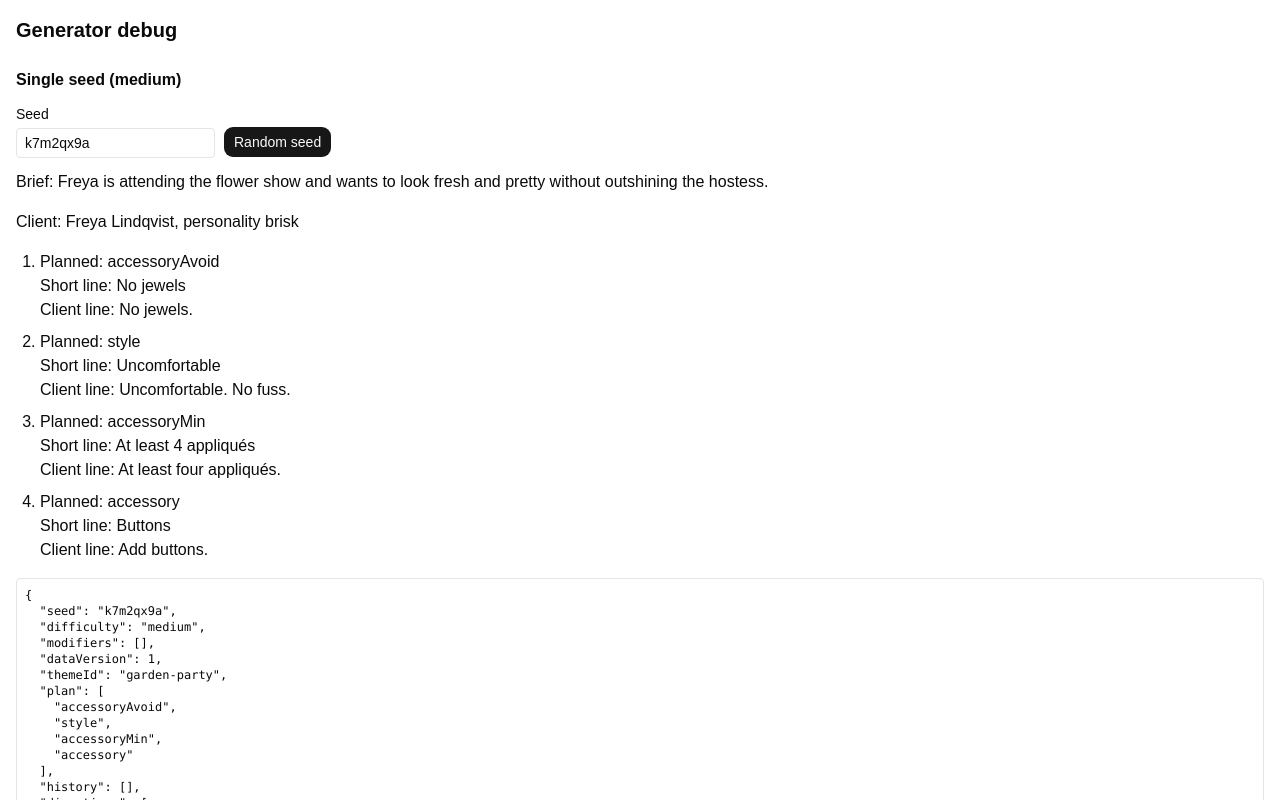
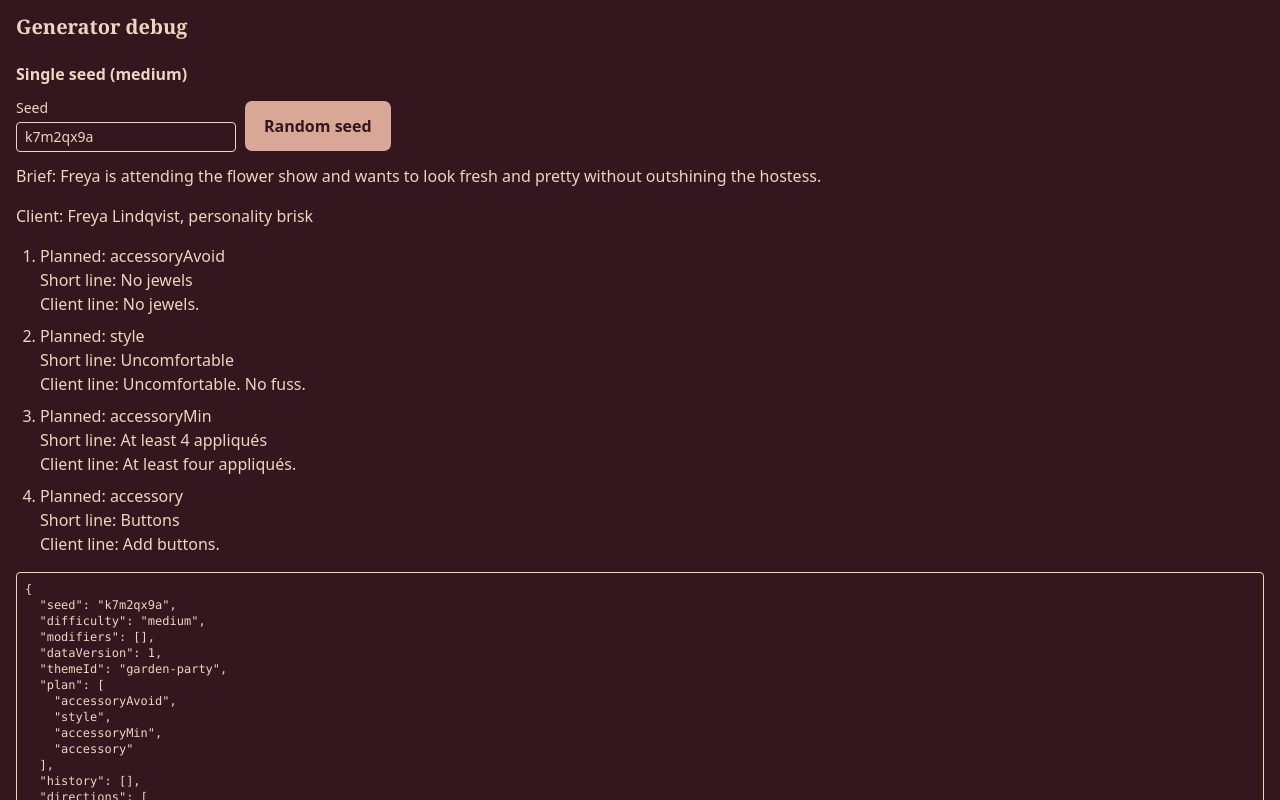
Before and after one commit to Theosaurus-Rex/tailor-made, a React (Vite) app: page /debug in a window 1280 px wide. Shown: the top 800 px of the page. Built offline with nearby package versions, Linux system fonts and the light colour scheme.

Commit message:
feat: add the rosewood atelier theme tokens and fonts

```diff
--- a/package.json
+++ b/package.json
@@ -22,7 +22,8 @@
   },
   "dependencies": {
     "@base-ui/react": "^1.9.0",
-    "@fontsource-variable/geist": "^5.3.0",
+    "@fontsource-variable/instrument-sans": "^5.3.0",
+    "@fontsource/instrument-serif": "^5.3.0",
     "@tailwindcss/vite": "^4.3.3",
     "class-variance-authority": "^0.7.1",
     "cn": "^0.5.0",
--- a/src/components/ui/button.tsx
+++ b/src/components/ui/button.tsx
@@ -3,33 +3,23 @@ import { cva, type VariantProps } from "class-variance-authority";
 import { cn } from "cn";
 
 const buttonVariants = cva(
-  "group/button inline-flex shrink-0 items-center justify-center rounded-lg border border-transparent bg-clip-padding text-sm font-medium whitespace-nowrap transition-all outline-none select-none focus-visible:border-ring focus-visible:ring-3 focus-visible:ring-ring/50 active:not-aria-[haspopup]:translate-y-px disabled:pointer-events-none disabled:opacity-50 aria-invalid:border-destructive aria-invalid:ring-3 aria-invalid:ring-destructive/20 dark:aria-invalid:border-destructive/50 dark:aria-invalid:ring-destructive/40 [&_svg]:pointer-events-none [&_svg]:shrink-0 [&_svg:not([class*='size-'])]:size-4",
+  "group/button inline-flex shrink-0 items-center justify-center rounded-control border border-transparent bg-clip-padding font-semibold whitespace-nowrap select-none disabled:pointer-events-none aria-invalid:border-destructive [&_svg]:pointer-events-none [&_svg]:shrink-0 [&_svg:not([class*='size-'])]:size-4",
   {
     variants: {
       variant: {
-        default: "bg-primary text-primary-foreground hover:bg-primary/80",
-        outline:
-          "border-border bg-background hover:bg-muted hover:text-foreground aria-expanded:bg-muted aria-expanded:text-foreground dark:border-input dark:bg-input/30 dark:hover:bg-input/50",
-        secondary:
-          "bg-secondary text-secondary-foreground hover:bg-[color-mix(in_oklch,var(--secondary),var(--foreground)_5%)] aria-expanded:bg-secondary aria-expanded:text-secondary-foreground",
-        ghost:
-          "hover:bg-muted hover:text-foreground aria-expanded:bg-muted aria-expanded:text-foreground dark:hover:bg-muted/50",
-        destructive:
-          "bg-destructive/10 text-destructive hover:bg-destructive/20 focus-visible:border-destructive/40 focus-visible:ring-destructive/20 dark:bg-destructive/20 dark:hover:bg-destructive/30 dark:focus-visible:ring-destructive/40",
+        default: "bg-primary text-base text-primary-foreground disabled:bg-disabled",
+        outline: "border-control-edge! bg-transparent text-[15px] text-ink",
+        secondary: "bg-secondary text-secondary-foreground",
+        ghost: "text-ink hover:bg-muted",
+        destructive: "bg-destructive/10 text-destructive hover:bg-destructive/20",
         link: "text-primary underline-offset-4 hover:underline",
       },
       size: {
-        default:
-          "h-8 gap-1.5 px-2.5 has-data-[icon=inline-end]:pr-2 has-data-[icon=inline-start]:pl-2",
-        xs: "h-6 gap-1 rounded-[min(var(--radius-md),10px)] px-2 text-xs in-data-[slot=button-group]:rounded-lg has-data-[icon=inline-end]:pr-1.5 has-data-[icon=inline-start]:pl-1.5 [&_svg:not([class*='size-'])]:size-3",
-        sm: "h-7 gap-1 rounded-[min(var(--radius-md),12px)] px-2.5 text-[0.8rem] in-data-[slot=button-group]:rounded-lg has-data-[icon=inline-end]:pr-1.5 has-data-[icon=inline-start]:pl-1.5 [&_svg:not([class*='size-'])]:size-3.5",
-        lg: "h-9 gap-1.5 px-2.5 has-data-[icon=inline-end]:pr-2 has-data-[icon=inline-start]:pl-2",
-        icon: "size-8",
-        "icon-xs":
-          "size-6 rounded-[min(var(--radius-md),10px)] in-data-[slot=button-group]:rounded-lg [&_svg:not([class*='size-'])]:size-3",
-        "icon-sm":
-          "size-7 rounded-[min(var(--radius-md),12px)] in-data-[slot=button-group]:rounded-lg",
-        "icon-lg": "size-9",
+        default: "min-h-12 gap-2 px-[19px] py-[13px]",
+        compact: "min-h-11 gap-2 px-4 py-2.5 text-[15px]",
+        xs: "h-6 gap-1 rounded-row px-2 text-xs [&_svg:not([class*='size-'])]:size-3",
+        sm: "h-7 gap-1 rounded-row px-2.5 text-[0.8rem] [&_svg:not([class*='size-'])]:size-3.5",
+        icon: "size-11",
       },
     },
     defaultVariants: {
--- a/src/index.css
+++ b/src/index.css
@@ -1,13 +1,45 @@
 @import "tailwindcss";
 @import "tw-animate-css";
 @import "shadcn/tailwind.css";
-@import "@fontsource-variable/geist";
+@import "@fontsource-variable/instrument-sans/wght.css";
+@import "@fontsource/instrument-serif/400.css";
+@import "@fontsource/instrument-serif/400-italic.css";
 
-@custom-variant dark (&:is(.dark *));
+@theme {
+  --color-ground: #33161e;
+  --color-surface: #42202a;
+  --color-raised: #4c2631;
+  --color-raised-new: #5a2c38;
+  --color-inset: #220d13;
+  --color-inset-quiet: #2a1218;
+  --color-mark: #5e1024;
+  --color-line: #4f2a33;
+  --color-line-strong: #6a3a45;
+  --color-ink: #ebd7bf;
+  --color-ink-soft: #e2ccb8;
+  --color-subtle: #d2b9a6;
+  --color-done: #a88d89;
+  --color-control-edge: #966670;
+  --color-rose: #d9a796;
+  --color-on-rose: #33161e;
+  --color-disabled: #8a6a6c;
+
+  --font-sans: "Instrument Sans Variable", system-ui, sans-serif;
+  --font-serif: "Instrument Serif", Georgia, serif;
+  --font-mono: ui-monospace, Menlo, monospace;
+
+  --radius-box: 5px;
+  --radius-row: 6px;
+  --radius-control: 8px;
+  --radius-panel: 10px;
+
+  --tracking-label: 0.24em;
+  --tracking-occasion: 0.26em;
+  --tracking-tag: 0.18em;
+}
 
 @theme inline {
-  --font-heading: var(--font-sans);
-  --font-sans: "Geist Variable", sans-serif;
+  --font-heading: var(--font-serif);
   --color-sidebar-ring: var(--sidebar-ring);
   --color-sidebar-border: var(--sidebar-border);
   --color-sidebar-accent-foreground: var(--sidebar-accent-foreground);
@@ -16,11 +48,6 @@
   --color-sidebar-primary: var(--sidebar-primary);
   --color-sidebar-foreground: var(--sidebar-foreground);
   --color-sidebar: var(--sidebar);
-  --color-chart-5: var(--chart-5);
-  --color-chart-4: var(--chart-4);
-  --color-chart-3: var(--chart-3);
-  --color-chart-2: var(--chart-2);
-  --color-chart-1: var(--chart-1);
   --color-ring: var(--ring);
   --color-input: var(--input);
   --color-border: var(--border);
@@ -49,82 +76,57 @@
 }
 
 :root {
-  --background: oklch(1 0 0);
-  --foreground: oklch(0.145 0 0);
-  --card: oklch(1 0 0);
-  --card-foreground: oklch(0.145 0 0);
-  --popover: oklch(1 0 0);
-  --popover-foreground: oklch(0.145 0 0);
-  --primary: oklch(0.205 0 0);
-  --primary-foreground: oklch(0.985 0 0);
-  --secondary: oklch(0.97 0 0);
-  --secondary-foreground: oklch(0.205 0 0);
-  --muted: oklch(0.97 0 0);
-  --muted-foreground: oklch(0.556 0 0);
-  --accent: oklch(0.97 0 0);
-  --accent-foreground: oklch(0.205 0 0);
-  --destructive: oklch(0.577 0.245 27.325);
-  --border: oklch(0.922 0 0);
-  --input: oklch(0.922 0 0);
-  --ring: oklch(0.708 0 0);
-  --chart-1: oklch(0.87 0 0);
-  --chart-2: oklch(0.556 0 0);
-  --chart-3: oklch(0.439 0 0);
-  --chart-4: oklch(0.371 0 0);
-  --chart-5: oklch(0.269 0 0);
-  --radius: 0.625rem;
-  --sidebar: oklch(0.985 0 0);
-  --sidebar-foreground: oklch(0.145 0 0);
-  --sidebar-primary: oklch(0.205 0 0);
-  --sidebar-primary-foreground: oklch(0.985 0 0);
-  --sidebar-accent: oklch(0.97 0 0);
-  --sidebar-accent-foreground: oklch(0.205 0 0);
-  --sidebar-border: oklch(0.922 0 0);
-  --sidebar-ring: oklch(0.708 0 0);
+  color-scheme: dark;
+  --background: var(--color-ground);
+  --foreground: var(--color-ink);
+  --card: var(--color-surface);
+  --card-foreground: var(--color-ink);
+  --popover: var(--color-surface);
+  --popover-foreground: var(--color-ink);
+  --primary: var(--color-rose);
+  --primary-foreground: var(--color-on-rose);
+  --secondary: var(--color-surface);
+  --secondary-foreground: var(--color-ink);
+  --muted: var(--color-raised);
+  --muted-foreground: var(--color-subtle);
+  --accent: var(--color-raised);
+  --accent-foreground: var(--color-ink);
+  --destructive: oklch(0.704 0.191 22.216);
+  --border: var(--color-line);
+  --input: var(--color-line-strong);
+  --ring: var(--color-rose);
+  --radius: 0.5rem;
+  --sidebar: var(--color-surface);
+  --sidebar-foreground: var(--color-ink);
+  --sidebar-primary: var(--color-rose);
+  --sidebar-primary-foreground: var(--color-on-rose);
+  --sidebar-accent: var(--color-raised);
+  --sidebar-accent-foreground: var(--color-ink);
+  --sidebar-border: var(--color-line);
+  --sidebar-ring: var(--color-rose);
 }
 
-.dark {
-  --background: oklch(0.145 0 0);
-  --foreground: oklch(0.985 0 0);
-  --card: oklch(0.205 0 0);
-  --card-foreground: oklch(0.985 0 0);
-  --popover: oklch(0.205 0 0);
-  --popover-foreground: oklch(0.985 0 0);
-  --primary: oklch(0.922 0 0);
-  --primary-foreground: oklch(0.205 0 0);
-  --secondary: oklch(0.269 0 0);
-  --secondary-foreground: oklch(0.985 0 0);
-  --muted: oklch(0.269 0 0);
-  --muted-foreground: oklch(0.708 0 0);
-  --accent: oklch(0.269 0 0);
-  --accent-foreground: oklch(0.985 0 0);
-  --destructive: oklch(0.704 0.191 22.216);
-  --border: oklch(1 0 0 / 10%);
-  --input: oklch(1 0 0 / 15%);
-  --ring: oklch(0.556 0 0);
-  --chart-1: oklch(0.87 0 0);
-  --chart-2: oklch(0.556 0 0);
-  --chart-3: oklch(0.439 0 0);
-  --chart-4: oklch(0.371 0 0);
-  --chart-5: oklch(0.269 0 0);
-  --sidebar: oklch(0.205 0 0);
-  --sidebar-foreground: oklch(0.985 0 0);
-  --sidebar-primary: oklch(0.488 0.243 264.376);
-  --sidebar-primary-foreground: oklch(0.985 0 0);
-  --sidebar-accent: oklch(0.269 0 0);
-  --sidebar-accent-foreground: oklch(0.985 0 0);
-  --sidebar-border: oklch(1 0 0 / 10%);
-  --sidebar-ring: oklch(0.556 0 0);
+@utility label-caps {
+  text-transform: uppercase;
+  font-weight: 600;
+  letter-spacing: var(--tracking-label);
 }
 
 @layer base {
-  * {
-    @apply border-border outline-ring/50;
+  html {
+    @apply bg-background font-sans text-[15px] leading-normal text-foreground md:text-base;
   }
   body {
     @apply bg-background text-foreground;
   }
-  html {
-    @apply font-sans;
+  h1 {
+    @apply font-serif text-[34px] leading-[1.1] font-normal text-ink;
+  }
+  a {
+    @apply text-rose hover:text-ink;
+  }
+  :focus-visible {
+    outline: 2px solid var(--color-rose);
+    outline-offset: 2px;
   }
 }
```
Also changed, not shown: 1 other file (tests, documents, lock files or other folders).
